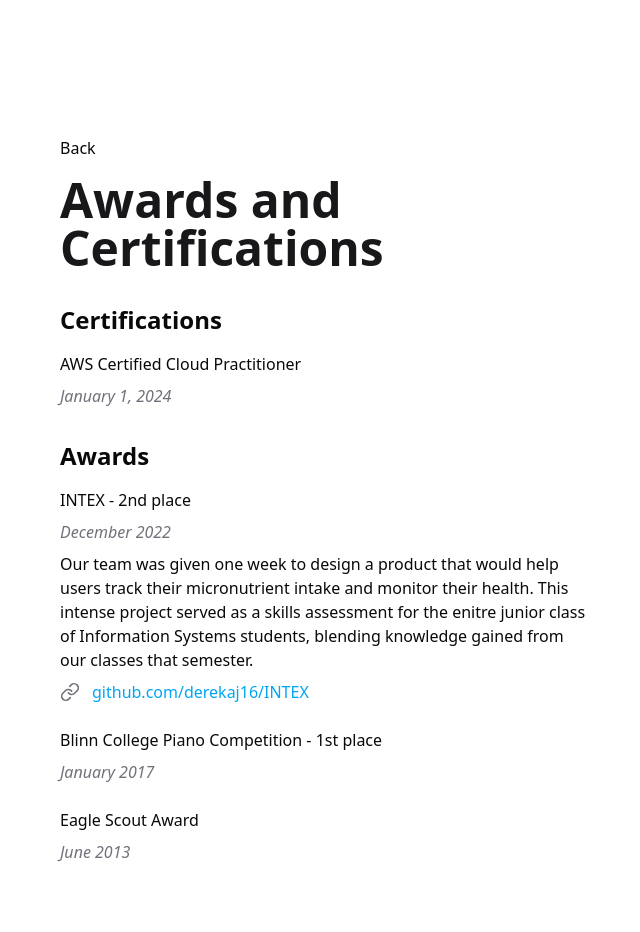
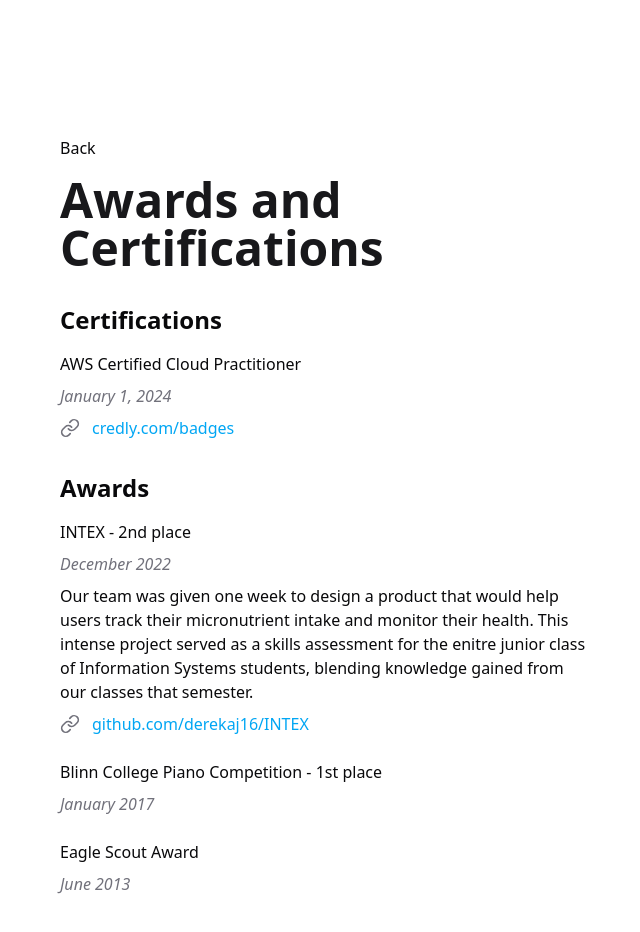
Before and after one commit to derekaj16/portfolio, a Next.js app: page /awards in a window 1280 px wide. Shown: the top 932 px of the page, without its empty margins (316-956 px from the left). Built offline with nearby package versions, Linux system fonts and the light colour scheme.

Commit message:
adding link

```diff
--- a/src/app/awards/page.tsx
+++ b/src/app/awards/page.tsx
@@ -32,6 +32,16 @@ export default function Page() {
                 </h3>
                 <div className="italic text-muted-foreground">
                   January 1, 2024
+                </div>
+                <div className="flex flex-row gap-3 items-center">
+                  <LinkIcon size={20} className="text-muted-foreground" />
+                  <Link
+                    href="https://www.credly.com/badges/5db50e60-0f8c-45cc-ad87-54a87048fb1f/"
+                    target="_blank"
+                    className="text-sky-500 hover:text-sky-400 transition"
+                  >
+                    credly.com/badges
+                  </Link>
                 </div>
               </div>
             </div>
```
